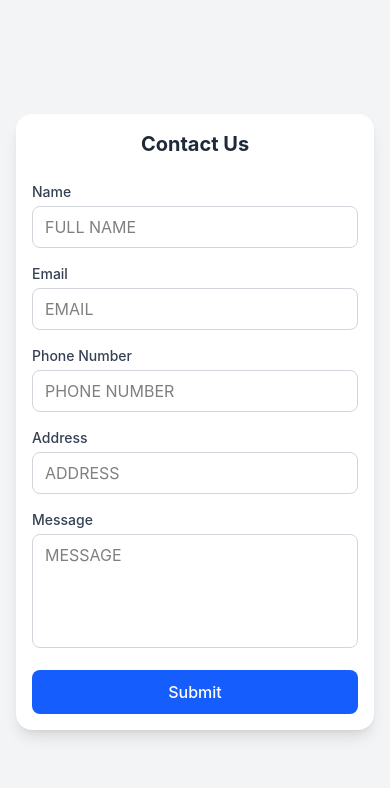
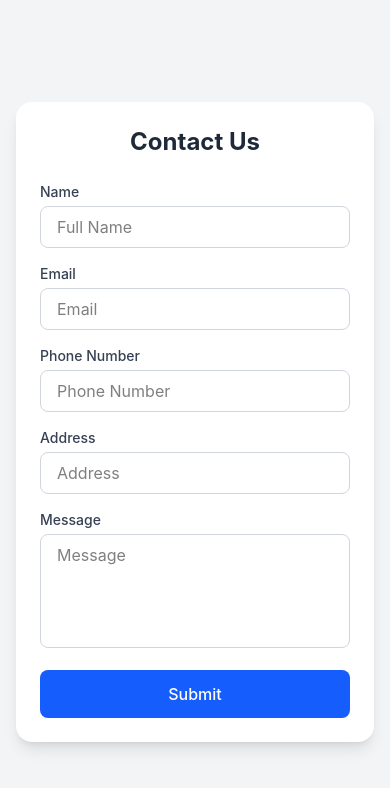
Before and after one commit to patilvishal1212/tempo, a React app in the folder frontend/: page / in a window 390 px wide. Shown: the top 788 px of the page. Built offline with nearby package versions, Linux system fonts and the light colour scheme; the HTML template or start-up script is replaced by a standard one.

Commit message:
testing 3

```diff
--- a/frontend/src/components/UserForm.jsx
+++ b/frontend/src/components/UserForm.jsx
@@ -2,7 +2,6 @@ import React, { useState } from "react";
 import axios from "axios";
 
 const ContactForm = () => {
-  // Form State
   const [formData, setFormData] = useState({
     name: "",
     email: "",
@@ -17,34 +16,37 @@ const ContactForm = () => {
     message: "",
   });
 
-  // Input Change Handler
   const handleChange = (e) => {
     const { name, value } = e.target;
+
     setFormData({
       ...formData,
       [name]: value,
     });
   };
 
-  // Form Submit Handler (Backend Post)
   const handleSubmit = async (e) => {
     e.preventDefault();
-    setStatus({ submitting: true, success: null, message: "" });
+
+    setStatus({
+      submitting: true,
+      success: null,
+      message: "",
+    });
 
     try {
-      // इथे तुमच्या Backend API चा URL टाका (उदा. http://localhost:5000/api/contact)
       const response = await axios.post(
         "https://forms-backend-n4rt.onrender.com/api/contact/",
-        formData,
+        formData
       );
 
       if (response.status === 200 || response.status === 201) {
         setStatus({
           submitting: false,
           success: true,
-          message: "successfully!",
+          message: "Form submitted successfully!",
         });
-        // Form Clear करणे
+
         setFormData({
           name: "",
           email: "",
@@ -57,23 +59,24 @@ const ContactForm = () => {
       setStatus({
         submitting: false,
         success: false,
-        message: error.response?.data?.message || "error please try again",
+        message:
+          error.response?.data?.message ||
+          "Something went wrong. Please try again.",
       });
     }
   };
 
   return (
     <div className="flex justify-center items-center min-h-screen bg-gray-100 p-4">
-      <div className="w-full max-w-md sm:max-w-lg bg-white p-4 sm:p-8 rounded-2xl shadow-lg
-                  overflow-y-auto max-h-screen">
-        <h2 className="text-xl sm:text-2xl font-bold text-gray-800 mb-6 text-center">
+      <div className="w-full max-w-md sm:max-w-lg bg-white p-6 sm:p-8 rounded-2xl shadow-lg">
+
+        <h2 className="text-2xl font-bold text-gray-800 mb-6 text-center">
           Contact Us
         </h2>
 
-        {/* Status Message */}
         {status.message && (
           <div
-            className={`p-3 sm:p-4 mb-4 text-sm rounded-lg ${
+            className={`p-4 mb-4 text-sm rounded-lg ${
               status.success
                 ? "bg-green-100 text-green-700"
                 : "bg-red-100 text-red-700"
@@ -84,95 +87,101 @@ const ContactForm = () => {
         )}
 
         <form onSubmit={handleSubmit} className="space-y-4">
-          {/* Name Field */}
+
+          {/* Name */}
           <div>
             <label className="block text-sm font-medium text-gray-700 mb-1">
               Name
             </label>
+
             <input
               type="text"
               name="name"
               value={formData.name}
               onChange={handleChange}
               required
-              placeholder="FULL NAME"
-              className="w-full px-3 sm:px-4 py-2 border border-gray-300 rounded-lg focus:ring-2 focus:ring-blue-500 focus:outline-none transition"
+              placeholder="Full Name"
+              className="w-full px-4 py-2 border border-gray-300 rounded-lg focus:ring-2 focus:ring-blue-500 focus:outline-none"
             />
           </div>
 
-          {/* Email Field */}
+          {/* Email */}
           <div>
             <label className="block text-sm font-medium text-gray-700 mb-1">
               Email
             </label>
+
             <input
               type="email"
               name="email"
               value={formData.email}
               onChange={handleChange}
               required
-              placeholder="EMAIL"
-              className="w-full px-3 sm:px-4 py-2 border border-gray-300 rounded-lg focus:ring-2 focus:ring-blue-500 focus:outline-none transition"
+              placeholder="Email"
+              className="w-full px-4 py-2 border border-gray-300 rounded-lg focus:ring-2 focus:ring-blue-500 focus:outline-none"
             />
           </div>
 
-          {/* Phone Number Field */}
+          {/* Phone */}
           <div>
             <label className="block text-sm font-medium text-gray-700 mb-1">
               Phone Number
             </label>
+
             <input
               type="tel"
               name="phone_number"
               value={formData.phone_number}
               onChange={handleChange}
               required
-              placeholder="PHONE NUMBER"
-              className="w-full px-3 sm:px-4 py-2 border border-gray-300 rounded-lg focus:ring-2 focus:ring-blue-500 focus:outline-none transition"
+              placeholder="Phone Number"
+              className="w-full px-4 py-2 border border-gray-300 rounded-lg focus:ring-2 focus:ring-blue-500 focus:outline-none"
             />
           </div>
 
-          {/* Address Field */}
+          {/* Address */}
           <div>
             <label className="block text-sm font-medium text-gray-700 mb-1">
               Address
             </label>
+
             <input
               type="text"
               name="address"
               value={formData.address}
               onChange={handleChange}
               required
-              placeholder="ADDRESS"
-              className="w-full px-3 sm:px-4 py-2 border border-gray-300 rounded-lg focus:ring-2 focus:ring-blue-500 focus:outline-none transition"
+              placeholder="Address"
+              className="w-full px-4 py-2 border border-gray-300 rounded-lg focus:ring-2 focus:ring-blue-500 focus:outline-none"
             />
           </div>
 
-          {/* Message Field */}
+          {/* Message */}
           <div>
             <label className="block text-sm font-medium text-gray-700 mb-1">
               Message
             </label>
+
             <textarea
               name="message"
               value={formData.message}
               onChange={handleChange}
               required
               rows="4"
-              placeholder="MESSAGE"
-              className="w-full px-3 sm:px-4 py-2 border border-gray-300 rounded-lg focus:ring-2 focus:ring-blue-500 focus:outline-none transition resize-none"
-            ></textarea>
+              placeholder="Message"
+              className="w-full px-4 py-2 border border-gray-300 rounded-lg focus:ring-2 focus:ring-blue-500 focus:outline-none resize-none"
+            />
           </div>
 
-          {/* Submit Button */}
+          {/* Button */}
           <button
             type="submit"
             disabled={status.submitting}
-            className="w-full bg-blue-600 hover:bg-blue-700 text-white font-medium py-2.5 px-4
-             rounded-lg transition duration-200 disabled:bg-blue-400 sticky bottom-0"
+            className="w-full bg-blue-600 hover:bg-blue-700 text-white font-medium py-3 px-4 rounded-lg transition duration-200 disabled:bg-blue-400"
           >
             {status.submitting ? "Sending..." : "Submit"}
           </button>
+
         </form>
       </div>
     </div>
```
